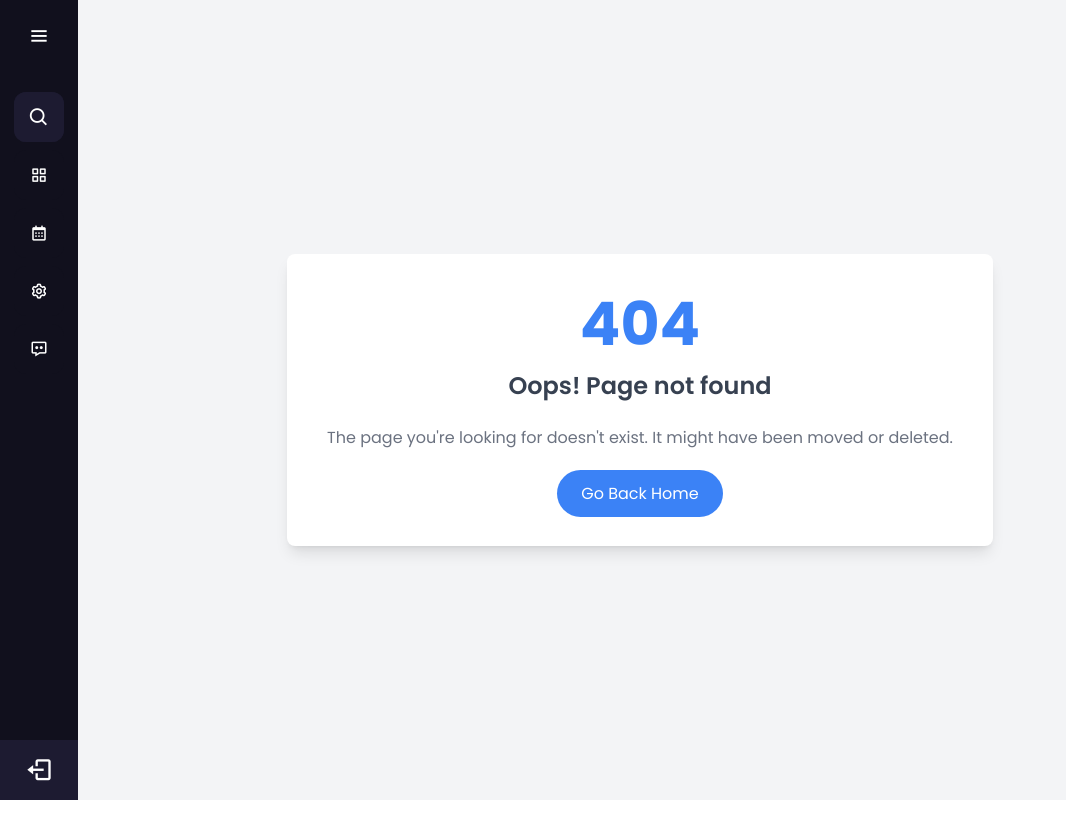
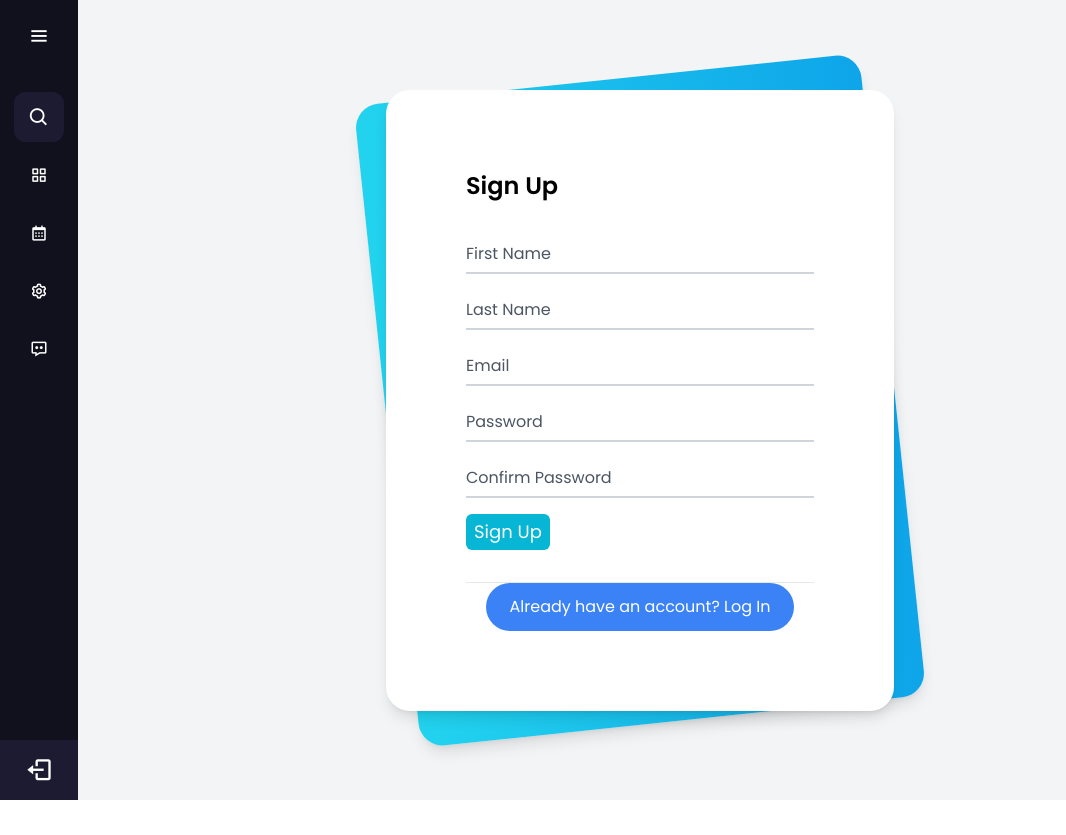
Before and after one commit to behnud1382/dashboard-main, a Vue app: page /signup in a window 1280 px wide. Shown: the whole page, without its empty margins (0-1066 px from the left). Built offline with nearby package versions, Linux system fonts and the light colour scheme.

Commit message:
the signup

```diff
--- a/src/App.vue
+++ b/src/App.vue
@@ -9,6 +9,9 @@ const route = useRoute() // Get the current route
   <div>
     <!-- Conditionally render the sidebar except on the login route -->
     <SideBar v-if="route.name !== 'login'" @search-input-emit="search" :is-used-vue-router="true" />
+    <SideBar v-if="route.firstName !== 'signup'" @search-input-emit="search" :is-used-vue-router="true" />
+    <SideBar v-if="route.lastName  !== 'signup'" @search-input-emit="search" :is-used-vue-router="true" />
+
 
     <!-- Render the current route's component -->
     <RouterView />
--- a/src/components/Signup.vue
+++ b/src/components/Signup.vue
@@ -1,34 +1,76 @@
 vue
 <template>
-    <form>
+    <form @submit.prevent="handleSubmit">
         <h3>Sign Up</h3>
         <div class="form-group">
             <label>First Name</label>
-            <input type="text" class="form-control" placeholder="First Name"/>
+            <input type="text" class="form-control" v-model="firstName" placeholder="First Name" required />
         </div>
         <div class="form-group">
             <label>Last Name</label>
-            <input type="text" class="form-control" placeholder="Last Name"/>
+            <input type="text" class="form-control" v-model="lastName" placeholder="Last Name" required />
         </div>
         <div class="form-group">
             <label>Email</label>
-            <input type="email" class="form-control" placeholder="Email"/>
+            <input type="email" class="form-control" v-model="email" placeholder="Email" required />
         </div>
         <div class="form-group">
             <label>Password</label>
-            <input type="password" class="form-control" placeholder="Password"/>
+            <input type="password" class="form-control" v-model="password" placeholder="Password" required />
         </div>
         <div class="form-group">
             <label>Confirm Password</label>
-            <input type="password" class="form-control" placeholder="Confirm Password"/>
+            <input type="password" class="form-control" v-model="confirmPassword" placeholder="Confirm Password" required />
+            <p v-if="passwordMismatch" style="color: red;">Passwords do not match.</p>
         </div>
-        <button type="submit">Submit</button>
+        <button type="submit" :disabled="passwordMismatch">Submit</button>
     </form>
 </template>
 
 <script>
 export default {
     // eslint-disable-next-line vue/multi-word-component-names
-    name: 'signup'
+    name: 'Signup',
+    data() {
+        return {
+            firstName: '',
+            lastName: '',
+            email: '',
+            password: '',
+            confirmPassword: ''
+        };
+    },
+    computed: {
+        passwordMismatch() {
+            return this.password !== this.confirmPassword;
+        }
+    },
+    methods: {
+        handleSubmit() {
+            if (this.passwordMismatch) {
+                // Handle the case where passwords do not match
+                alert("Passwords do not match.");
+                return;
+            }
+
+            // Handle the signup logic here (e.g., API call)
+            console.log('Form submitted:', {
+                firstName: this.firstName,
+                lastName: this.lastName,
+                email: this.email,
+                password: this.password
+            });
+
+            // Reset form fields after submission if needed
+            this.resetForm();
+        },
+        resetForm() {
+            this.firstName = '';
+            this.lastName = '';
+            this.email = '';
+            this.password = '';
+            this.confirmPassword = '';
+        }
+    }
 };
 </script>
--- a/src/router/index.js
+++ b/src/router/index.js
@@ -1,11 +1,11 @@
-import { createRouter, createWebHistory } from 'vue-router'
-import HomeView from '@/views/HomeView.vue'
-import CalendarView from '@/views/CalendarView.vue'
-import SettingsView from '@/views/SettingsView.vue'
-import FaqView from '@/views/FaqView.vue'
-import NotFoundView from '@/views/NotFoundView.vue'
-import LoginPage from '@/views/LoginPage.vue'
-import SignupPage from '@/views/Signup.vue'
+import { createRouter, createWebHistory } from 'vue-router';
+import HomeView from '@/views/HomeView.vue';
+import CalendarView from '@/views/CalendarView.vue';
+import SettingsView from '@/views/SettingsView.vue';
+import FaqView from '@/views/FaqView.vue';
+import NotFoundView from '@/views/NotFoundView.vue';
+import LoginPage from '@/views/LoginPage.vue';
+import SignupPage from '@/views/SignupPage.vue';
 
 const router = createRouter({
   history: createWebHistory(import.meta.env.BASE_URL),
@@ -41,11 +41,11 @@ const router = createRouter({
       component: LoginPage
     },
     {
-      path: '/login',
-      name: 'singup',
+      path: '/signup',
+      name: 'signup',  // Corrected from 'singup' to 'signup'
       component: SignupPage
     }
   ]
 })
 
-export default router
+export default router;
--- a/src/views/SignupPage.vue
+++ b/src/views/SignupPage.vue
@@ -19,24 +19,56 @@ vue
                 <div class="relative">
                   <input
                     autocomplete="off"
-                    v-model="username"
-                    name="username"
+                    v-model="firstName"
+                    name="firstName"
                     type="text"
                     class="peer placeholder-transparent h-10 w-full border-b-2 border-gray-300 text-gray-900 focus:outline-none focus:border-rose-600"
-                    placeholder="username"
+                    placeholder="First Name"
                     required
                   />
                   <label
-                    for="username"
+                    for="firstName"
                     class="absolute left-0 -top-3.5 text-gray-600 text-sm peer-placeholder-shown:text-base peer-placeholder-shown:text-gray-440 peer-placeholder-shown:top-2 transition-all peer-focus:-top-3.5 peer-focus:text-gray-600 peer-focus:text-sm"
-                    >Username</label
+                    >First Name</label
+                  >
+                </div>
+                <div class="relative">
+                  <input
+                    autocomplete="off"
+                    v-model="lastName"
+                    name="lastName"
+                    type="text"
+                    class="peer placeholder-transparent h-10 w-full border-b-2 border-gray-300 text-gray-900 focus:outline-none focus:border-rose-600"
+                    placeholder="Last Name"
+                    required
+                  />
+                  <label
+                    for="lastName"
+                    class="absolute left-0 -top-3.5 text-gray-600 text-sm peer-placeholder-shown:text-base peer-placeholder-shown:text-gray-440 peer-placeholder-shown:top-2 transition-all peer-focus:-top-3.5 peer-focus:text-gray-600 peer-focus:text-sm"
+                    >Last Name</label
+                  >
+                </div>
+                <div class="relative">
+                  <input
+                    autocomplete="off"
+                    v-model="email"
+                    name="email"
+                    type="email"
+                    class="peer placeholder-transparent h-10 w-full border-b-2 border-gray-300 text-gray-900 focus:outline-none focus:border-rose-600"
+                    placeholder="Email"
+                    required
+                  />
+                  <label
+                    for="email"
+                    class="absolute left-0 -top-3.5 text-gray-600 text-sm peer-placeholder-shown:text-base peer-placeholder-shown:text-gray-440 peer-placeholder-shown:top-2 transition-all peer-focus:-top-3.5 peer-focus:text-gray-600 peer-focus:text-sm"
+                    >Email</label
                   >
                 </div>
                 <div class="relative">
                   <input
                     autocomplete="off"
                     v-model="password"
-                    placeholder="password"
+                    placeholder="Password"
                     class="peer placeholder-transparent h-10 w-full border-b-2 border-gray-300 text-gray-900 focus:outline-none focus:border-rose-600"
                     type="password"
                     required
@@ -51,7 +83,7 @@ vue
                   <input
                     autocomplete="off"
                     v-model="confirmPassword"
-                    placeholder="confirm password"
+                    placeholder="Confirm Password"
                     class="peer placeholder-transparent h-10 w-full border-b-2 border-gray-300 text-gray-900 focus:outline-none focus:border-rose-600"
                     type="password"
                     required
@@ -89,39 +121,53 @@ import { ref } from 'vue';
 import { useRouter } from 'vue-router';
 
 const router = useRouter();
-const username = ref('');
+const firstName = ref('');
+const lastName = ref('');
+const email = ref('');
 const password = ref('');
 const confirmPassword = ref('');
 const signupMessage = ref('');
 
 // Fetch and sign up user when form is submitted
 const signup = async () => {
-  const usernameValue = username.value;
   const passwordValue = password.value;
   const confirmPasswordValue = confirmPassword.value;
 
+  // Check if passwords match
   if (passwordValue !== confirmPasswordValue) {
     signupMessage.value = "Passwords do not match.";
     return;
   }
 
   try {
-    const res = await fetch('http://localhost:3000/signup', { // Change endpoint to signup
+    const res = await fetch('http://localhost:3000/signup', {
       method: 'POST',
       headers: {
         'Content-Type': 'application/json'
       },
-      body: JSON.stringify({ username: usernameValue, password: passwordValue })
+      body: JSON.stringify({
+        firstName: firstName.value,
+        lastName: lastName.value,
+        email: email.value,
+        password: passwordValue
+      })
     });
+
     const data = await res.json();
+
     if (res.ok) {
       console.log('User signed up successfully');
       router.push('/login'); // Redirect to login after signup
     } else {
-      signupMessage.value = data.message;
+      signupMessage.value = data.message || "Signup failed. Please try again.";
     }
   } catch (error) {
     console.error('Error signing up:', error);
+    signupMessage.value = "An error occurred during signup. Please try again.";
   }
 };
 </script>
+
+<style scoped>
+/* Add any additional styles here */
+</style>
```
